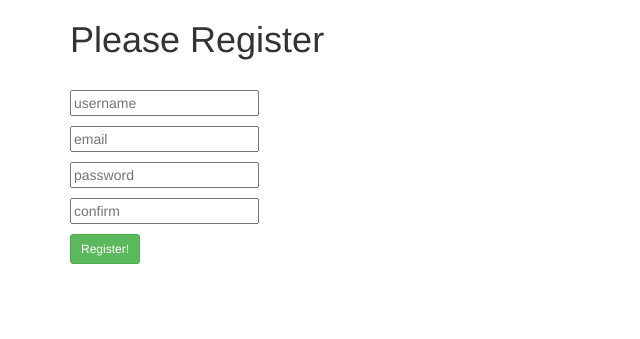
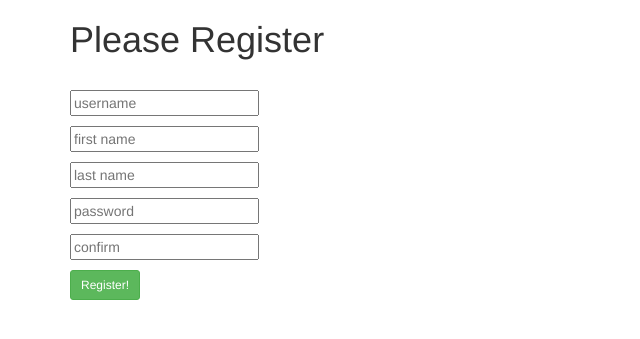
Before and after one commit to CharisaP/pnc-scheduler, a Flask app: page /register in a window 1280 px wide. Shown: the top 339 px of the page, without its empty margins (0-640 px from the left). Run offline with Flask 2, Linux system fonts and the light colour scheme; some libraries are stand-ins or nearby versions.

Commit message:
user reg

```diff
--- a/app.py
+++ b/app.py
@@ -163,24 +163,26 @@ def delete_data():
 
 @app.route('/register', methods=['GET', 'POST'])
 def save_user():
-    form = RegisterForm(request.form)
-    if request.method == 'POST':
-        if form.validate_on_submit():
-            db = get_db()                                   #database is referenced through "db"
-            eid = uuid.uuid4()
-                                      #id is created automatically. (never seen by user)
-            eusername = request.form['username']
-            epassword = request.form['password']
-            efn = request.form['first_name']
-            eln = request.form['last_name']
-            testo = query_db('SELECT * FROM users WHERE username = ?', (eusername,), one = True)
-            if testo != None:
-                flash('error: username already exists')
-                return redirect(url_for('register'))      #error checking to make sure that the username doesnt already exist
-            sql = "INSERT INTO users (id, username, password, first_name, last_name) VALUES('%s', '%s', '%s', '%s', '%s')" %(eid, eusername, epassword, efn, eln)
-            db.execute(sql)
-            db.commit()
-    return render_template('register.html',form=form)
+    form = RegisterForm()
+    db = get_db()
+    if form.validate_on_submit():
+                                         #database is referenced through "db"
+        eid = uuid.uuid4()
+                                  #id is created automatically. (never seen by user)
+        eusername = request.form['username']
+        epassword = request.form['password']
+        efn = request.form['first_name']
+        eln = request.form['last_name']
+        testo = query_db('SELECT * FROM users WHERE username = ?', (eusername,), one = True)
+        if testo != None:
+            flash('error: username already exists')
+                #error checking to make sure that the username doesnt already exist
+        sql = "INSERT INTO users (id, username, password, first_name, last_name) VALUES('%s', '%s', '%s', '%s', '%s')" %(eid, eusername, epassword, efn, eln)
+        db.execute(sql)
+        db.commit()
+        return redirect(url_for('home'))
+    else:
+        return render_template('register.html',form=form)
 
 @app.route('/savedata', methods=['POST'])
 def save_data():
--- a/tempform.py
+++ b/tempform.py
@@ -14,9 +14,13 @@ class RegisterForm(Form):
         'username',
         validators=[DataRequired(), Length(min=3, max=25)]
     )
-    email = TextField(
-        'email',
-        validators=[DataRequired(), Email(message=None), Length(min=6, max=40)]
+    first_name = TextField(
+        'first_name',
+        validators=[DataRequired(), Length(min=6, max=40)]
+    )
+    last_name = TextField(
+        'last_name',
+        validators=[DataRequired(), Length(min=6, max=40)]
     )
     password = PasswordField(
         'password',
--- a/templates/register.html
+++ b/templates/register.html
@@ -17,10 +17,20 @@
     </span>
   </p>
   <p>
-  {{ form.email(placeholder="email") }}
+  {{ form.first_name(placeholder="first name") }}
     <span class="error">
-      {% if form.email.errors %}
-        {% for error in form.email.errors %}
+      {% if form.first_name.errors %}
+        {% for error in form.first_name.errors %}
+          {{ error }}
+        {% endfor %}
+      {% endif %}
+    </span>
+  </p>
+  <p>
+  {{ form.last_name(placeholder="last name") }}
+    <span class="error">
+      {% if form.last_name.errors %}
+        {% for error in form.last_name.errors %}
           {{ error }}
         {% endfor %}
       {% endif %}
```
Also changed, not shown: db/test.db.
